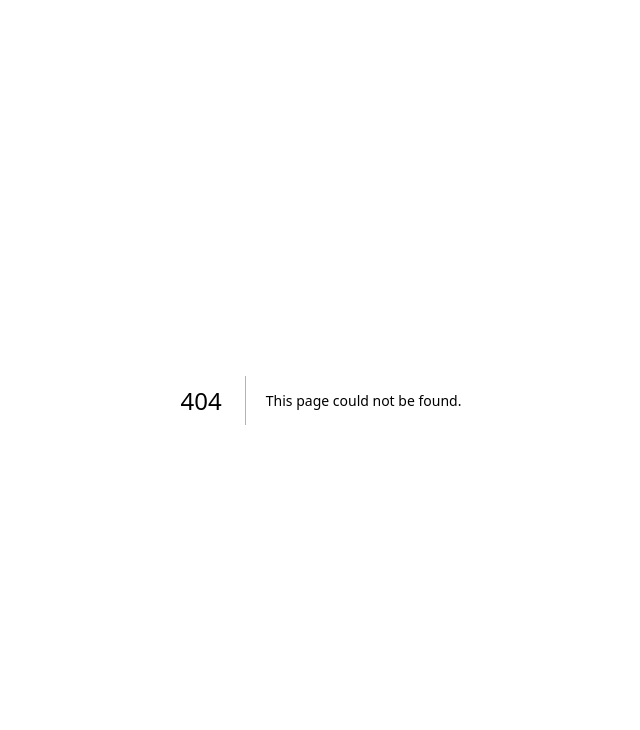
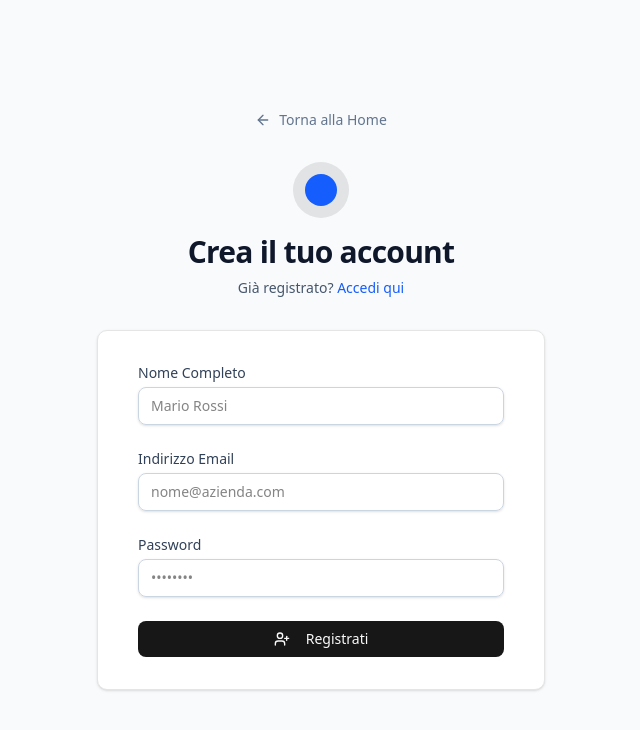
Before and after one commit to cristianolugara/gdpr, a Next.js app: page /signup in a window 1280 px wide. Before the commit this address had no page. Shown: the top 730 px of the page, without its empty margins (319-959 px from the left). Built offline with nearby package versions, Linux system fonts and the light colour scheme.

Commit message:
Feat: Add signup page

```diff
--- /dev/null
+++ b/src/app/signup/page.tsx
@@ -0,0 +1,146 @@
+'use client'
+
+import { useState } from 'react'
+import Link from 'next/link'
+import { Button } from '@/components/ui/button'
+import { Check, Loader2, UserPlus, ArrowLeft } from 'lucide-react'
+import { useRouter } from 'next/navigation'
+
+export default function SignupPage() {
+    const router = useRouter()
+    const [loading, setLoading] = useState(false)
+    const [error, setError] = useState('')
+
+    async function handleSubmit(e: React.FormEvent<HTMLFormElement>) {
+        e.preventDefault()
+        setLoading(true)
+        setError('')
+
+        // TODO: Implement actual Supabase Auth here
+        // For now, we simulate a signup delay and redirect to login or dashboard
+
+        setTimeout(() => {
+            setLoading(false)
+            router.push('/dashboard')
+        }, 1000)
+    }
+
+    return (
+        <div className="flex min-h-screen items-center justify-center bg-slate-50 px-4 py-12 dark:bg-slate-950 sm:px-6 lg:px-8">
+            <div className="w-full max-w-md space-y-8">
+                <div className="flex flex-col items-center">
+                    <Link
+                        href="/"
+                        className="mb-8 flex items-center gap-2 text-sm text-slate-500 hover:text-slate-900 dark:text-slate-400 dark:hover:text-slate-50 transition-colors"
+                    >
+                        <ArrowLeft className="h-4 w-4" />
+                        Torna alla Home
+                    </Link>
+
+                    <div className="rounded-full bg-primary/10 p-3 mb-4">
+                        <div className="h-8 w-8 rounded-full bg-blue-600" />
+                    </div>
+                    <h2 className="text-center text-3xl font-bold tracking-tight text-slate-900 dark:text-slate-50">
+                        Crea il tuo account
+                    </h2>
+                    <p className="mt-2 text-center text-sm text-slate-600 dark:text-slate-400">
+                        Già registrato?{' '}
+                        <Link href="/login" className="font-medium text-blue-600 hover:text-blue-500 dark:text-blue-400">
+                            Accedi qui
+                        </Link>
+                    </p>
+                </div>
+
+                <div className="bg-white px-6 py-8 shadow sm:rounded-lg sm:px-10 dark:bg-slate-900 border dark:border-slate-800">
+                    <form className="space-y-6" onSubmit={handleSubmit}>
+                        <div>
+                            <label
+                                htmlFor="name"
+                                className="block text-sm font-medium text-slate-700 dark:text-slate-300"
+                            >
+                                Nome Completo
+                            </label>
+                            <div className="mt-1">
+                                <input
+                                    id="name"
+                                    name="name"
+                                    type="text"
+                                    autoComplete="name"
+                                    required
+                                    className="block w-full rounded-md border border-slate-300 px-3 py-2 shadow-sm focus:border-blue-500 focus:outline-none focus:ring-blue-500 dark:border-slate-700 dark:bg-slate-800 dark:text-white sm:text-sm"
+                                    placeholder="Mario Rossi"
+                                />
+                            </div>
+                        </div>
+
+                        <div>
+                            <label
+                                htmlFor="email"
+                                className="block text-sm font-medium text-slate-700 dark:text-slate-300"
+                            >
+                                Indirizzo Email
+                            </label>
+                            <div className="mt-1">
+                                <input
+                                    id="email"
+                                    name="email"
+                                    type="email"
+                                    autoComplete="email"
+                                    required
+                                    className="block w-full rounded-md border border-slate-300 px-3 py-2 shadow-sm focus:border-blue-500 focus:outline-none focus:ring-blue-500 dark:border-slate-700 dark:bg-slate-800 dark:text-white sm:text-sm"
+                                    placeholder="nome@azienda.com"
+                                />
+                            </div>
+                        </div>
+
+                        <div>
+                            <label
+                                htmlFor="password"
+                                className="block text-sm font-medium text-slate-700 dark:text-slate-300"
+                            >
+                                Password
+                            </label>
+                            <div className="mt-1">
+                                <input
+                                    id="password"
+                                    name="password"
+                                    type="password"
+                                    autoComplete="new-password"
+                                    required
+                                    className="block w-full rounded-md border border-slate-300 px-3 py-2 shadow-sm focus:border-blue-500 focus:outline-none focus:ring-blue-500 dark:border-slate-700 dark:bg-slate-800 dark:text-white sm:text-sm"
+                                    placeholder="••••••••"
+                                />
+                            </div>
+                        </div>
+
+                        {error && (
+                            <div className="text-sm text-red-600 text-center">
+                                {error}
+                            </div>
+                        )}
+
+                        <div>
+                            <Button
+                                type="submit"
+                                disabled={loading}
+                                className="flex w-full justify-center"
+                            >
+                                {loading ? (
+                                    <>
+                                        <Loader2 className="mr-2 h-4 w-4 animate-spin" />
+                                        Creazione account...
+                                    </>
+                                ) : (
+                                    <>
+                                        <UserPlus className="mr-2 h-4 w-4" />
+                                        Registrati
+                                    </>
+                                )}
+                            </Button>
+                        </div>
+                    </form>
+                </div>
+            </div>
+        </div>
+    )
+}
```
